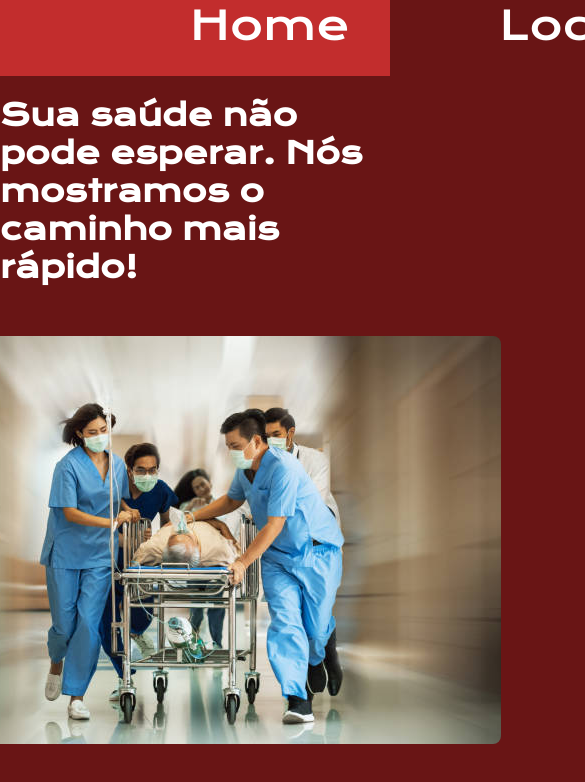
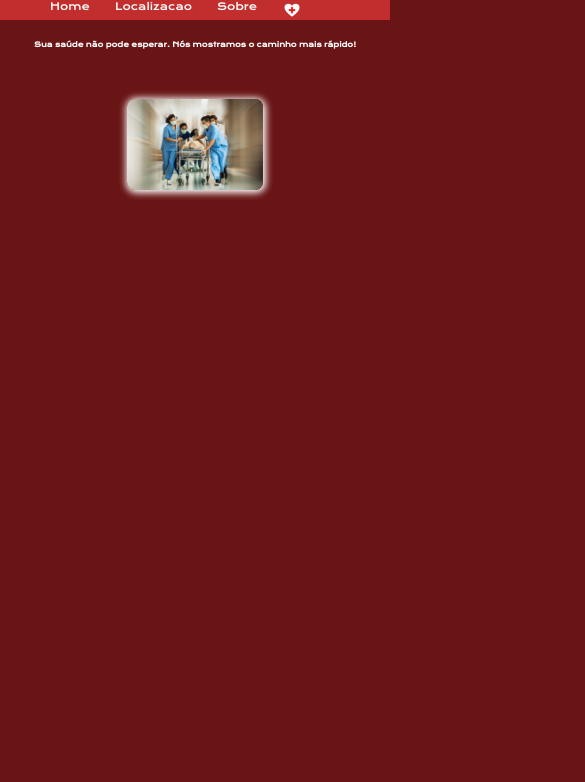
Before and after one commit to lucasarenda/siteweb, a Next.js app: page / in a window 390 px wide. Shown: the top 782 px of the page, 585 px wide, since content can reach past the window. Built offline with nearby package versions, Linux system fonts and the light colour scheme.

Commit message:
resposividade aplicada

```diff
--- a/src/app/globals.css
+++ b/src/app/globals.css
@@ -29,6 +29,81 @@ a{
   text-decoration: none;
   color: white;
 }
-main{
+
+
+@media (max-width: 1477px) {
+  img{
+    width:35%;
+}
+header nav{
+  display: flex;
+  flex-direction: row;
+  gap:150px ;
+  font-size:30px;
+  margin-left:190px;
+}
+header img{
+  margin-left:0%;
+  width:50px;
+}
+}
+@media (max-width: 1193px) {
+  img{
+    width:35%;
+}
+header nav{
+  gap:100px ;
+  font-size:30px;
+  margin-left:190px;
+}
+}
+@media (max-width: 1013px) {
+  img{
+    width:40%;
+}
+header nav{
+  gap:50px ;
+  font-size:20px;
+  margin-left:190px;
+}
+header img{
+  width:35px;
+}
+}
+@media (max-width: 692px) {
+  img{
+    width:40%;
+}
+header nav{
+  gap:50px ;
+  font-size:20px;
+  margin-left:100px;
+}
+header img{
+  width:35px;
+}
+}
+@media (max-width: 600px) {
+  img{
+    width:35%;
+}
+header nav{
+  gap:30px ;
   font-size:15px;
+  margin-left:70px;
 }
+header img{
+  width:25px;
+}
+}
+@media (max-width: 420px) {
+
+header nav{
+  gap:25px ;
+  font-size:10px;
+  margin-left:50px;
+}
+header img{
+  width:20px;
+}
+}
--- a/src/app/home.css
+++ b/src/app/home.css
@@ -8,4 +8,21 @@ main {
 }
 main img{
   border-radius: 8px ;
+  box-shadow: 1px 1px 7px 2px;
 }
+@media (max-width: 1477px) {
+.titulohome{
+  font-size:20px;
+}
+
+}
+@media (max-width: 1013px) {
+.titulohome{
+  font-size:10px;
+}
+}
+@media (max-width: 460px) {
+.titulohome{
+  font-size:7px;
+}
+}
--- a/src/app/layout.js
+++ b/src/app/layout.js
@@ -1,4 +1,3 @@
-import "./globals.css";
 export default function RootLayout({ children }) {
   return (
 
--- a/src/app/local/page.js
+++ b/src/app/local/page.js
@@ -19,7 +19,7 @@ export default function Local() {
         </nav>
         </header>
     <main>
-      <h1>digite seu endereço completo abaixo e encontre os hospitais mais proximos a voce</h1>
+      <h1 className='titulolocal'>digite seu endereço completo abaixo e encontre os hospitais mais proximos a voce</h1>
       <div className='map'>
       <label>Endereço completo:</label>
       <input type="text" id="endereco" name="endereco" placeholder="Ex: Rua Exemplo, 123 - Centro, São Paulo/SP" required/>
--- a/src/app/page.js
+++ b/src/app/page.js
@@ -21,7 +21,7 @@ export default function Home() {
 
         </header>
     <main>
-      <h1>Sua saúde não pode esperar. Nós mostramos o caminho mais rápido!</h1>
+      <h1 className='titulohome'>Sua saúde não pode esperar. Nós mostramos o caminho mais rápido!</h1>
       <img src="/prontosocorro.jpg"/>
     </main>
     <footer>
--- a/src/app/sobre.css
+++ b/src/app/sobre.css
@@ -1,11 +1,34 @@
-main{
-    gap:20px;
+.textosobre{
+    gap:10px;
     font-size:15px;
+    display: flex;
+    align-items: center;
+    align-content: center;
+    flex-direction: column;
 }
 h1{
-    gap:50px;
+    gap:px;
     margin-bottom:2%;
 }
 p{
     margin-bottom:2%;
 }
+@media (max-width: 729px) {
+.respostatitulo{
+  font-size:30px;
+}
+.respostaconteudo{
+  font-size:20px;
+}
+}
+@media (max-width: 530px) {
+.respostatitulo{
+  font-size:20px;
+}
+.respostaconteudo{
+  font-size:15px;
+}
+.linkvoltar{
+  font-size:15px;
+}
+}
--- a/src/app/sobre/[pergunta]/page.js
+++ b/src/app/sobre/[pergunta]/page.js
@@ -20,9 +20,9 @@ const respostas = {
     const resposta = respostas[params.pergunta]
     return (
       <div>
-        <h1>{resposta.titulo}</h1>
-        <p>{resposta.conteudo}</p>
-        <Link href="/sobre">← Voltar para Sobre</Link>
+        <h1 className='respostatitulo'>{resposta.titulo}</h1>
+        <p className='respostaconteudo'>{resposta.conteudo}</p>
+        <Link href="/sobre" className='linkvoltar'>← Voltar para Sobre</Link>
       </div>
     )
   }
--- a/src/app/sobre/page.js
+++ b/src/app/sobre/page.js
@@ -5,7 +5,7 @@ export default function sobre() {
   return (
     <body>
     <header>
-        <nav>
+        <nav className='cabecalho'>
         <Link href="/" >
             Home
           </Link>
@@ -19,7 +19,7 @@ export default function sobre() {
           <img src='logo.png'></img>
         </nav>
         </header>
-        <main>
+        <main className='textosobre'>
       <h1>Sobre Nós</h1>
       <p>Conheça mais sobre nosso projeto e propósito.</p>
 
```
Also changed, not shown: src/app/localizacao.css (+17 -2 lines).
